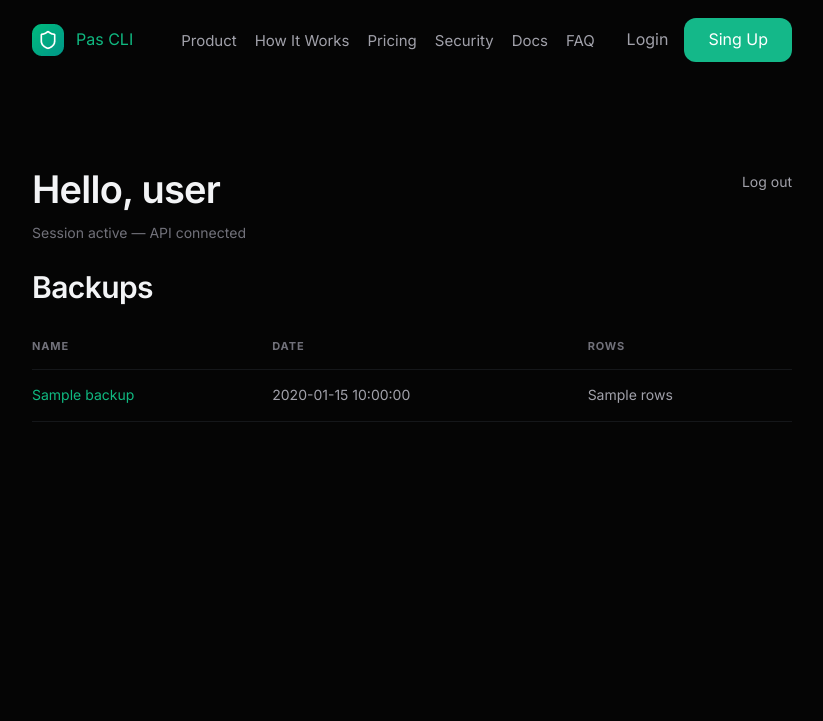
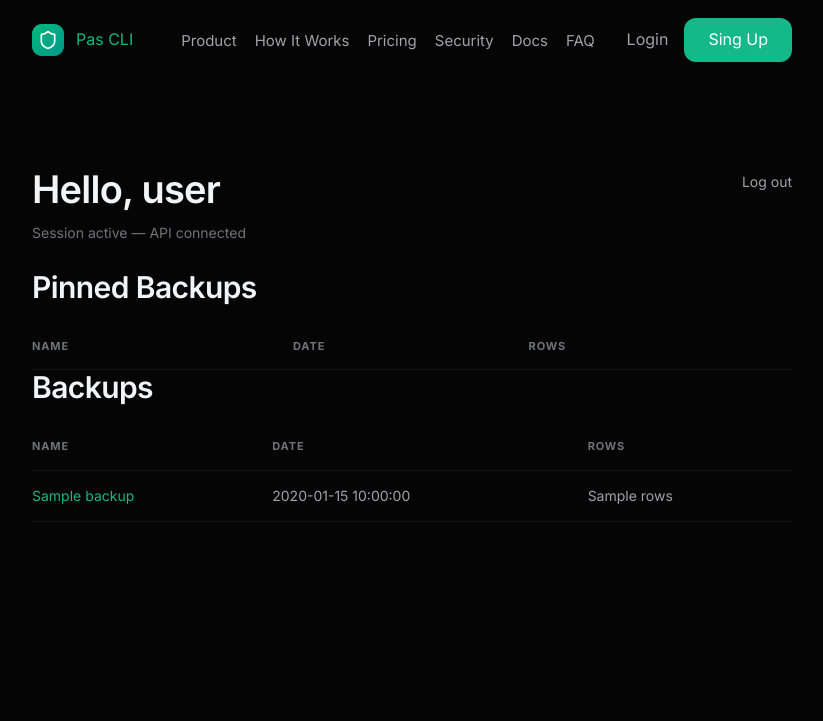
Before and after one commit to Scroll07/Passwords_Fastapi, a FastAPI app: template templates/dashboard.html in a window 1280 px wide. Shown: the top 721 px of the page, without its empty margins (228-1051 px from the left). Run offline with FastAPI, Linux system fonts and the light colour scheme; the template is opened without the code that fills it: most values are stand-ins (such as "Sample title", 1, 10 or a date in 2020); lists and menus that the app fills with data are empty; parts of the project's set-up code (start-up, migrations or seed data) failed here and were passed over.

Commit message:
added division into pinned and common backups for dashboard page

```diff
--- a/templates/dashboard.html
+++ b/templates/dashboard.html
@@ -15,12 +15,10 @@
                 <form action="{{ url_for('web_logout') }}", method="post">
                     <button id="dashboard-logout" class="dashboard-logout" type="submit">Log out</button>
                 </form>
-                <!-- <a href="{{ url_for('logout') }}" id="dashboard-logout" class="dashboard-logout">Log out → ИСПРАВИТЬ СДЕЛАТЬ JS отправка post запроса при нажатии на /web/logout</a> -->
             </div>
 
             <div class="dashboard-block">
-                <h2>Backups</h2>
-
+                <h2>Pinned Backups</h2>
                 <table class="dashboard-table">
                     <thead>
                         <tr>
@@ -30,7 +28,31 @@
                         </tr>
                     </thead>
                     <tbody>
-                        {% for backup in backups %}
+                        {% for backup in backups if backup.pinned%}
+                        <tr>
+                            <td>
+                                <a href={{ url_for('user_backup', backup_id=backup.id) }} class="backup-name">{{ backup.name }}</a>
+                            </td>
+                            <td>{{ backup.created_at_formatted }}</td>
+                            <td>{{ backup.rows }}</td>
+
+                        </tr>
+                        {% endfor %}
+                    </tbody>
+                </table>
+
+
+                <h2>Backups</h2>
+                <table class="dashboard-table">
+                    <thead>
+                        <tr>
+                            <th>name</th>
+                            <th>date</th>
+                            <th>rows</th>
+                        </tr>
+                    </thead>
+                    <tbody>
+                        {% for backup in backups if not backup.pinned%}
                         <tr>
                             <td>
                                 <a href={{ url_for('user_backup', backup_id=backup.id) }} class="backup-name">{{ backup.name }}</a>
```
